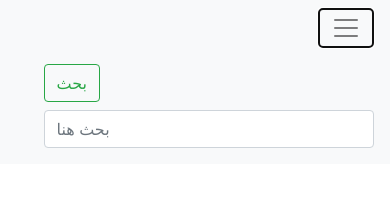
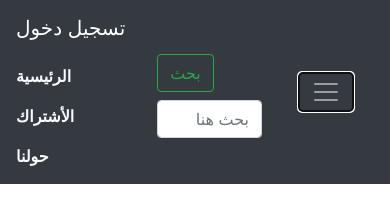
Before and after one commit to Anas10010000/JanzourEstateProject, a plain HTML site: page index.html in a window 390 px wide. Both pictures are taken after a click on the button "Toggle navigation". Drawn offline with nearby package versions, Linux system fonts and the light colour scheme.

Commit message:
First Header

```diff
--- a/Janzournain.css
+++ /dev/null
@@ -1,8 +0,0 @@
-.collapse {
-    display: flex;
-    flex-flow: row-reverse;
-}
-.navbar  {
-    display: flex;
-    flex-flow: row-reverse;
-}
--- /dev/null
+++ b/assets/css/Janzournain.css
@@ -0,0 +1,17 @@
+.headernav{
+    background-color: aquamarine;
+}
+.navbar  {
+    display: flex;
+    flex-flow: row-reverse;
+
+}
+.navbar-toggler {
+    margin: 20px;
+}
+.form-control{
+    direction:RTL;
+}
+.nav-link{
+    font-weight: bold;
+}
--- a/index.html
+++ b/index.html
@@ -1,37 +1,39 @@
 <!DOCTYPE html>
 <html lang="en">
+
 <head>
     <meta charset="UTF-8">
     <meta name="viewport" content="width=device-width, initial-scale=1.0">
     <meta http-equiv="X-UA-Compatible" content="ie=edge">
-    <link rel="stylesheet" href="Janzournain.css">
-    <link rel="stylesheet" href="https://stackpath.bootstrapcdn.com/bootstrap/4.3.1/css/bootstrap.min.css" integrity="sha384-ggOyR0iXCbMQv3Xipma34MD+dH/1fQ784/j6cY/iJTQUOhcWr7x9JvoRxT2MZw1T" crossorigin="anonymous">
+    <link rel="stylesheet" href="https://stackpath.bootstrapcdn.com/bootstrap/4.3.1/css/bootstrap.min.css"
+        integrity="sha384-ggOyR0iXCbMQv3Xipma34MD+dH/1fQ784/j6cY/iJTQUOhcWr7x9JvoRxT2MZw1T" crossorigin="anonymous">
+    <link rel="stylesheet" href="assets/css/Janzournain.css">
     <title>JanzourEstateProject</title>
 </head>
+
 <body>
-    <header>
-        <nav class="navbar navbar-expand-lg navbar-light bg-light">
-            <button class="navbar-toggler" type="button" data-toggle="collapse" data-target="#navbarTogglerDemo01" aria-controls="navbarTogglerDemo01" aria-expanded="false" aria-label="Toggle navigation">
+    <header class="headernav">
+        <nav class="navbar navbar-expand-lg navbar-dark bg-dark">
+            <button class="navbar-toggler" type="button" data-toggle="collapse" data-target="#navbarTogglerDemo01"
+                aria-controls="navbarTogglerDemo01" aria-expanded="false" aria-label="Toggle navigation">
                 <span class="navbar-toggler-icon"></span>
             </button>
-            <form class="form-inline my-2 my-lg-0">
-                    <button class="btn btn-outline-success my-2 my-sm-0" type="submit">بحث</button>
-
+            <form class="form-inline my-2 mx-3 my-lg-0">
+                <button class="btn btn-outline-success my-2 my-sm-0 mr-2" type="submit" >بحث</button>
                 <input class="form-control mr-sm-2" type="search" placeholder="بحث هنا" aria-label="Search">
-
             </form>
 
             <div class="collapse navbar-collapse" id="navbarTogglerDemo01">
                 <a class="navbar-brand" href="#">تسجيل دخول</a>
                 <ul class="navbar-nav mr-auto mt-2 mt-lg-0">
-                <li class="nav-item active">
-                  <a class="nav-link" href="#">الرئيسية <span class="sr-only">(current)</span></a>
+                    <li class="nav-item ">
+                        <a class="nav-link text-light" href="#">الرئيسية <span class="sr-only">(current)</span></a>
                     </li>
                     <li class="nav-item">
-                  <a class="nav-link" href="#">الأشتراك</a>
+                        <a class="nav-link text-light" href="#">الأشتراك</a>
                     </li>
                     <li class="nav-item">
-                  <a class="nav-link disabled" href="#" tabindex="-1" aria-disabled="true">حولنا</a>
+                        <a class="nav-link text-light" href="#" tabindex="-1" aria-disabled="true">حولنا</a>
                     </li>
                 </ul>
             </div>
@@ -48,5 +50,19 @@
 
 
     </footer>
+
+
+
+    <script src="https://code.jquery.com/jquery-3.3.1.slim.min.js"
+        integrity="sha384-q8i/X+965DzO0rT7abK41JStQIAqVgRVzpbzo5smXKp4YfRvH+8abtTE1Pi6jizo"
+        crossorigin="anonymous"></script>
+    <script src="https://cdnjs.cloudflare.com/ajax/libs/popper.js/1.14.7/umd/popper.min.js"
+        integrity="sha384-UO2eT0CpHqdSJQ6hJty5KVphtPhzWj9WO1clHTMGa3JDZwrnQq4sF86dIHNDz0W1"
+        crossorigin="anonymous"></script>
+    <script src="https://stackpath.bootstrapcdn.com/bootstrap/4.3.1/js/bootstrap.min.js"
+        integrity="sha384-JjSmVgyd0p3pXB1rRibZUAYoIIy6OrQ6VrjIEaFf/nJGzIxFDsf4x0xIM+B07jRM"
+        crossorigin="anonymous"></script>
+
 </body>
+
 </html>
```
Lines whose indentation alone changed are shown as unchanged.
